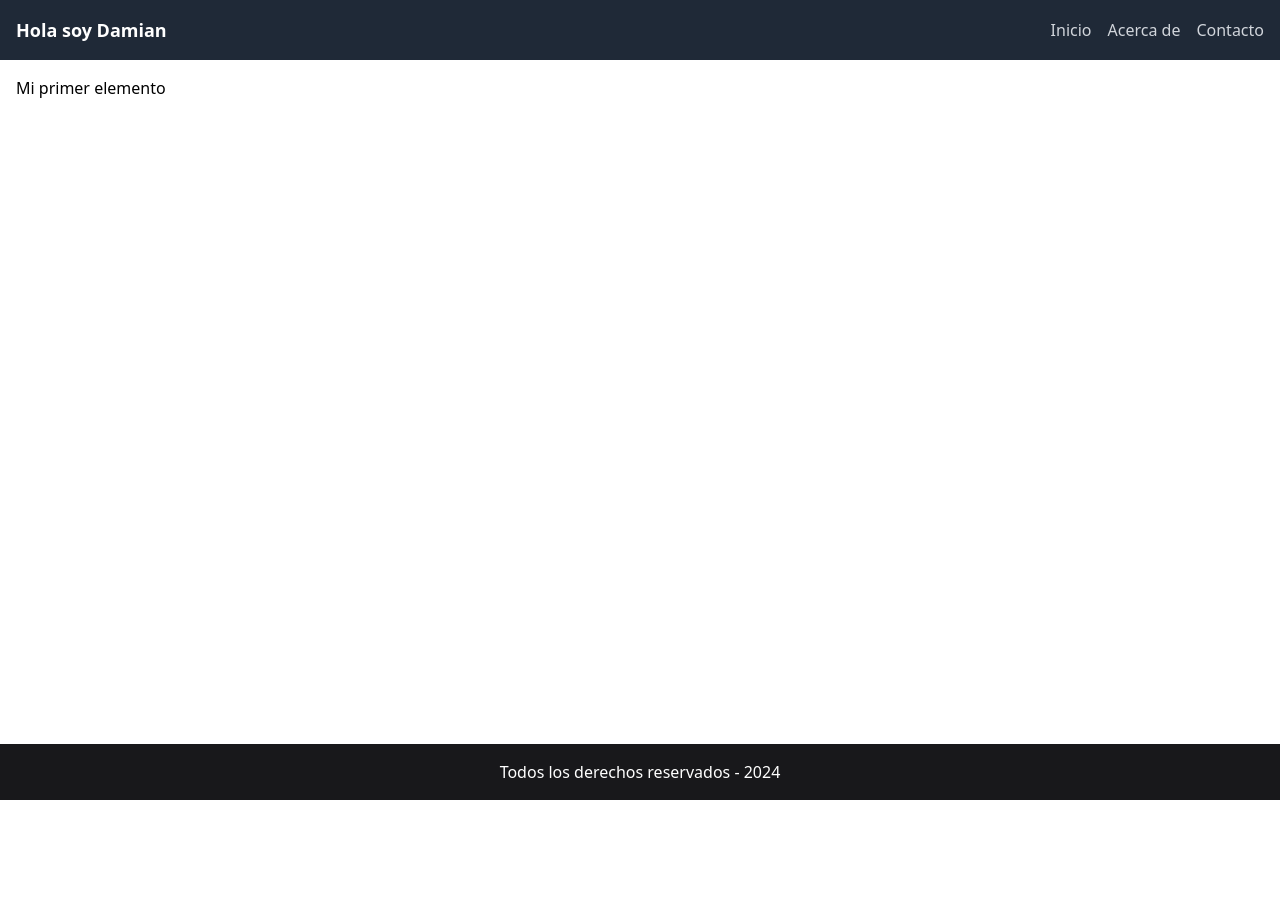
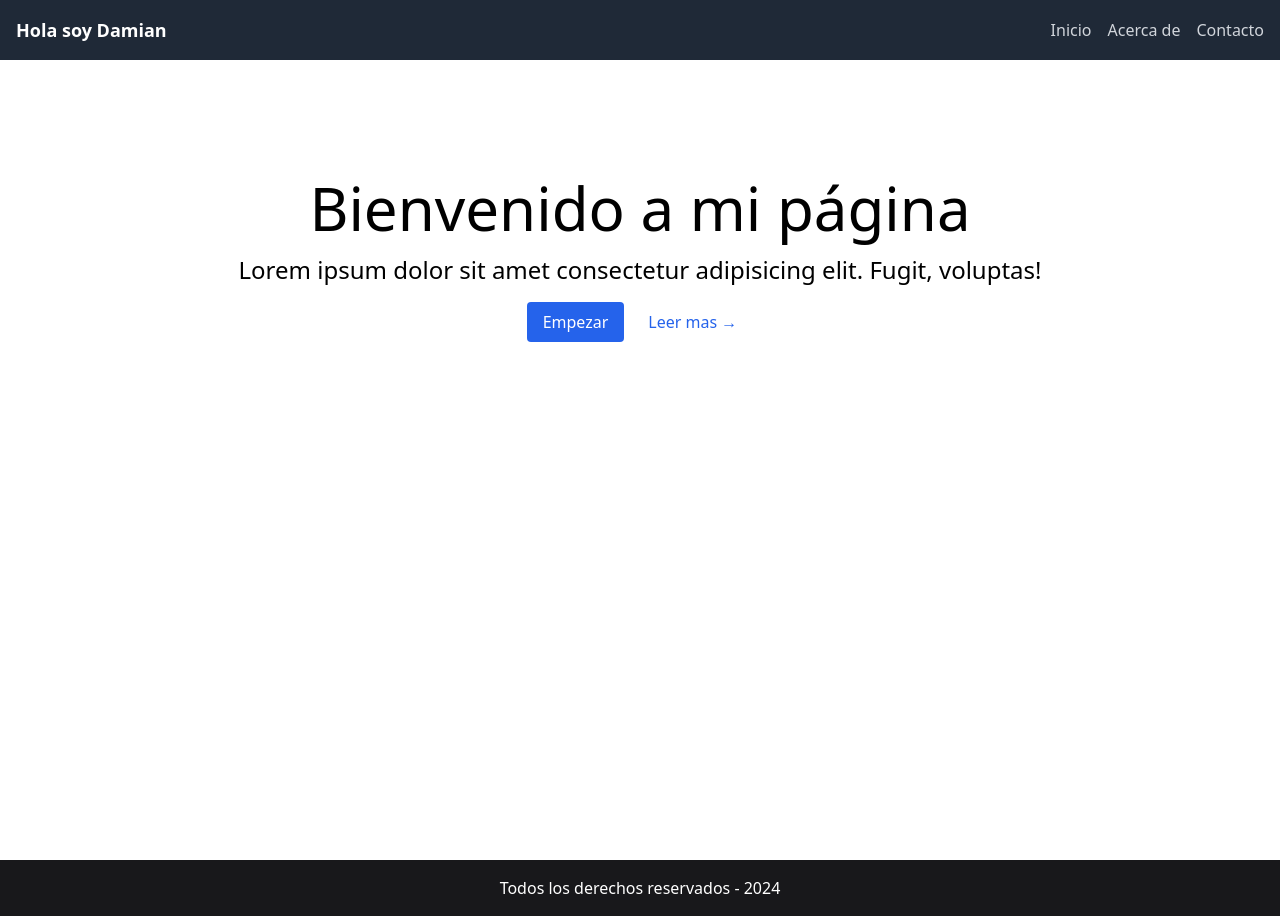
Before and after one commit to Damian430/mi-primera-pagina, a website built with Vite: page src/index.html in a window 1280 px wide. Before the commit the page ends 800 px from the top, so only its background shows below. Built offline with nearby package versions, Linux system fonts and the light colour scheme.

Commit message:
se creo un componente hero

```diff
--- a/package.json
+++ b/package.json
@@ -3,7 +3,7 @@
   "version": "1.0.0",
   "main": "index.js",
   "scripts": {
-    "test": "echo \"Error: no test specified\" && exit 1"
+    "dev": "vite ./src/"
   },
   "keywords": [],
   "author": "",
--- a/src/index.html
+++ b/src/index.html
@@ -8,8 +8,8 @@
     <title>Document</title>
 </head>
 
-<body class="container mx-auto min-h-screen flex flex-col">
-    <nav class="bg-gray-800 py-4">
+<body class="min-h-screen flex flex-col">
+    <nav class="bg-gray-800 py-4 w-full h-auto">
         <div class="container mx-auto flex justify-between items-center px-4">
             <a href="#" class="text-lg font-bold text-white">Hola soy Damian</a>
             <ul class="flex items-center space-x-4">
@@ -20,11 +20,23 @@
         </div>
     </nav>
 
-    <main class="flex-1 p-4 min-h-full w-full">
-        <h2>Mi primer elemento</h2>
+    <main class="flex flex-col min-h-screen w-full container mx-auto">
+        <section class="w-full h-[50vh] flex flex-col justify-center items-center gap-4">
+            <h1 class="text-6xl">Bienvenido a mi página</h1>
+            <p class="text-2xl">Lorem ipsum dolor sit amet consectetur adipisicing elit. Fugit, voluptas!</p>
+
+            <div class="w-3/5 h-auto flex items-center justify-center gap-2">
+                <button class="bg-blue-600 text-white px-4 py-2 rounded">
+                    Empezar
+                </button>
+                <button class="bg-transparent text-blue-600 px-4 py-2">
+                    Leer mas →
+                </button>
+            </div>
+        </section>
     </main>
 
-    <footer class="bg-zinc-900 text-white p-4 text-center">
+    <footer class="bg-zinc-900 text-white p-4 text-center w-full h-auto">
         <p>Todos los derechos reservados - 2024</p>
     </footer>
 </body>
```
Also changed, not shown: README.md (added), src/output.css.
